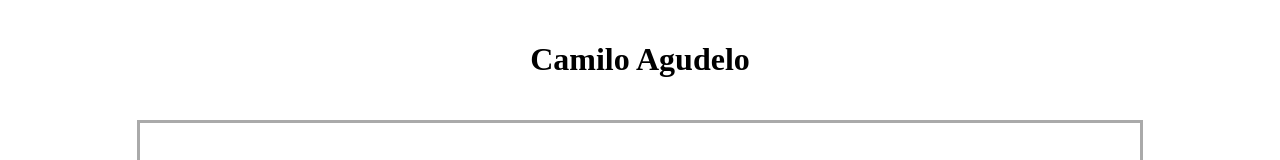
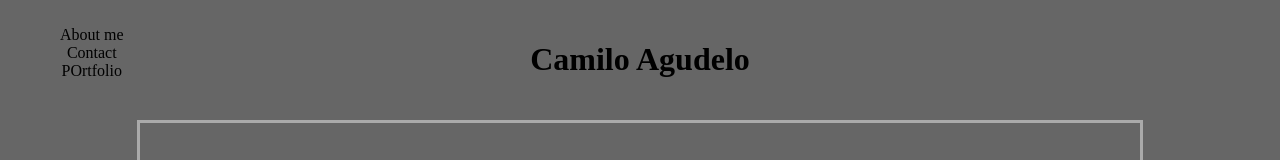
Before and after one commit to Camiloagudelo4368/Basic-Portfolio, a plain HTML site: page index.html in a window 1280 px wide. Shown: the top 160 px of the page. Drawn offline with Linux system fonts and the light colour scheme.

Commit message:
jan15902pm

```diff
--- a/css/style.css
+++ b/css/style.css
@@ -1,10 +1,12 @@
 body{
     margin:0px;
     padding: 0px;
+    background-color:#666666;
 }
 header{
     text-align: center;
     padding: 20px;
+    position: relative;
 }
 
 #aboutImage{
@@ -12,6 +14,13 @@ header{
     height: 350px;
     float:left;
     margin-right: 15px;
+}
+
+.main_menu{
+    list-style: none;
+    position: absolute;
+    top:10px;
+    left:20px;
 }
 
 .divText{
--- a/index.html
+++ b/index.html
@@ -5,12 +5,17 @@
     <body>
         <header>
             <h1>Camilo Agudelo</h1>
+            <ul id="ul_menu" class="main_menu">
+                <li>About me</li>
+                <li>Contact</li>
+                <li>POrtfolio</li>
+            </ul>
         </header>
         <div id="main_content" class="main_content">
 
             <setion id="content" class="page_content">
                 <h2>
-                            About Me
+                    About Me
                 </h2>
                 <img id="aboutImage" src="images/CamiloAgudelo.jpg"/>
                 <div  class="divText">
```
